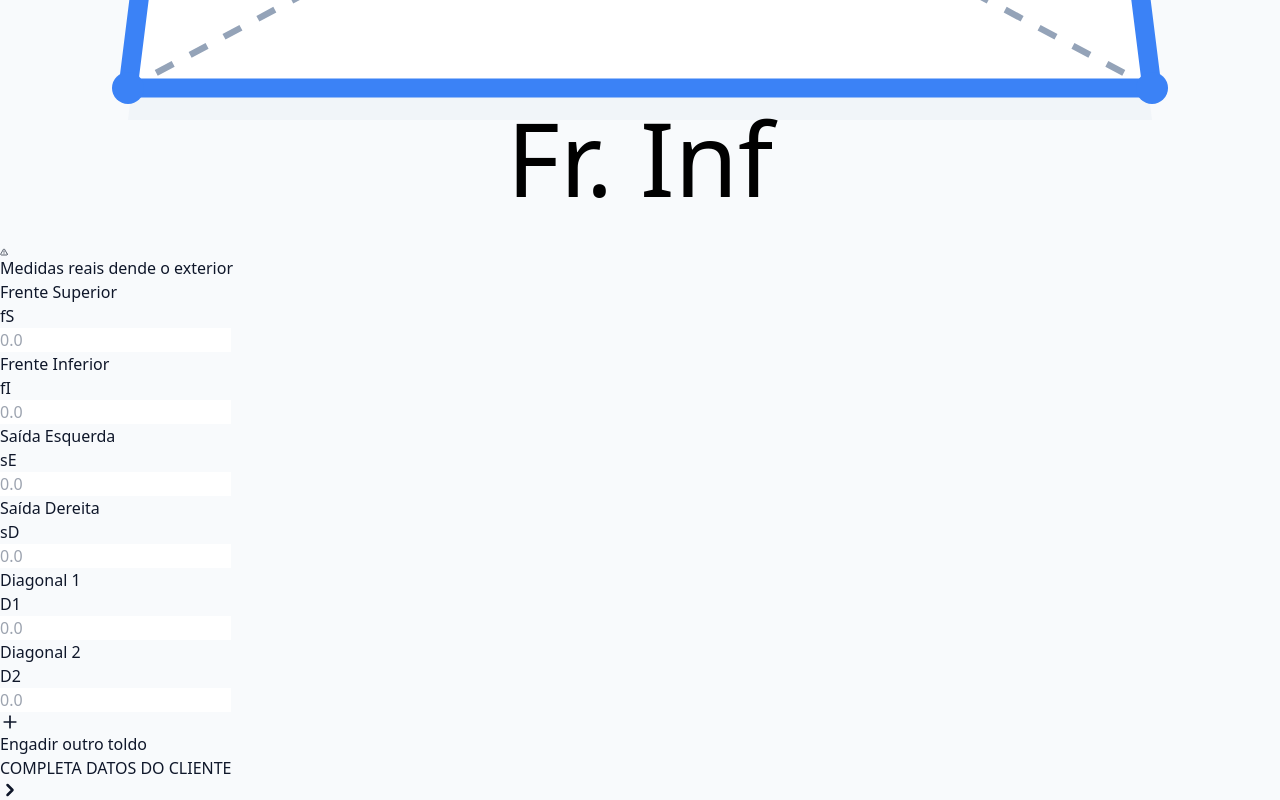
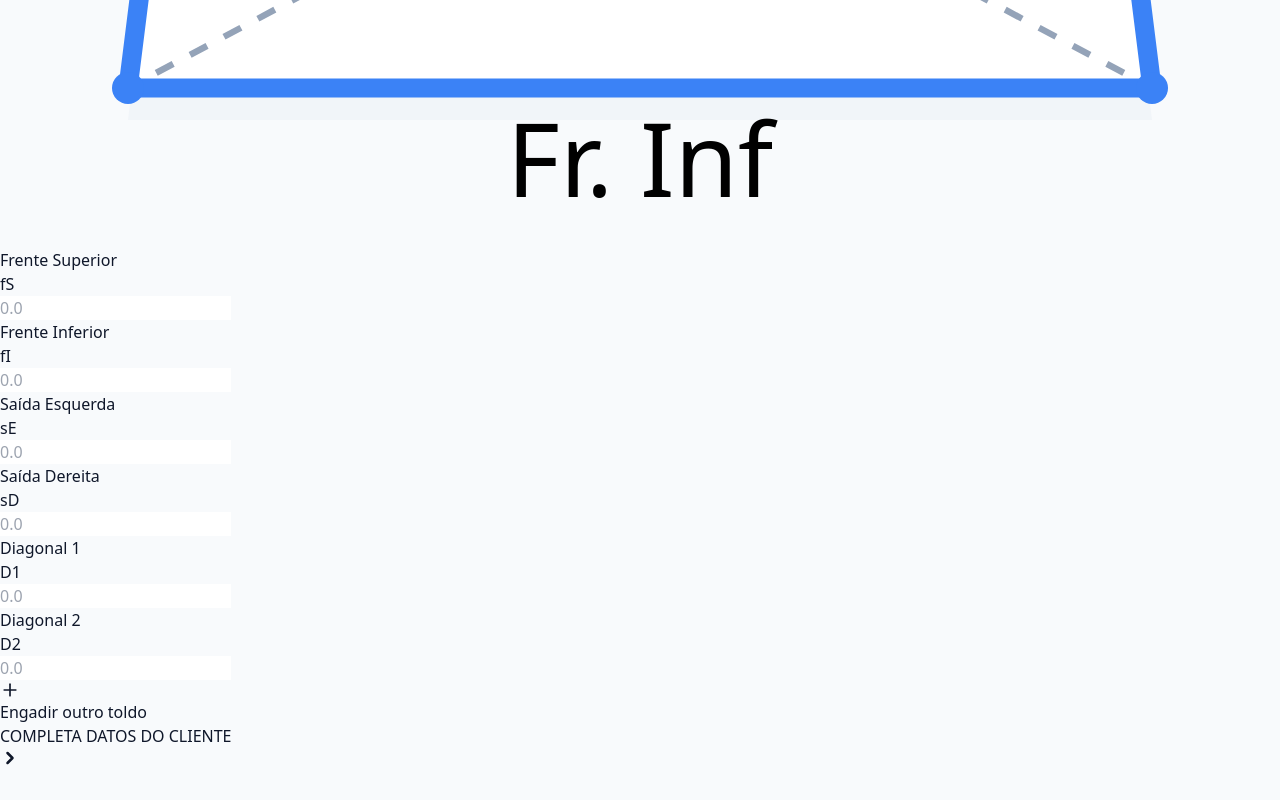
Before and after one commit to Ivan-Mourazos/calculadora-iris, a React (Vite) app: page / in a window 1280 px wide. Shown: the part 2434-3234 px from the top of the page. After the commit the page ends 3202 px from the top, so only its background shows below. Built offline with nearby package versions, Linux system fonts and the light colour scheme.

Commit message:
UX: Eliminado badge redundante e finalizado pulido de medidas

```diff
--- a/src/App.tsx
+++ b/src/App.tsx
@@ -526,12 +526,6 @@ function MeasurementBlock({ measurements, onUpdate, result }: { measurements: Me
           <circle cx="180" cy="105" r="2.5" fill="#3b82f6" />
           <circle cx="20" cy="105" r="2.5" fill="#3b82f6" />
         </svg>
-
-        {/* Badge de Ayuda Visual */}
-        <div className="absolute bottom-2 right-2 bg-white/80 backdrop-blur shadow-sm border border-slate-100 px-2 py-1 rounded-lg text-[8px] font-bold text-slate-400 flex items-center gap-1.5">
-          <AlertTriangle size={8} className="text-amber-500" />
-          <span>Medidas reais dende o exterior</span>
-        </div>
       </div>
 
       <div className="grid grid-cols-2 gap-y-6 gap-x-4">
```
